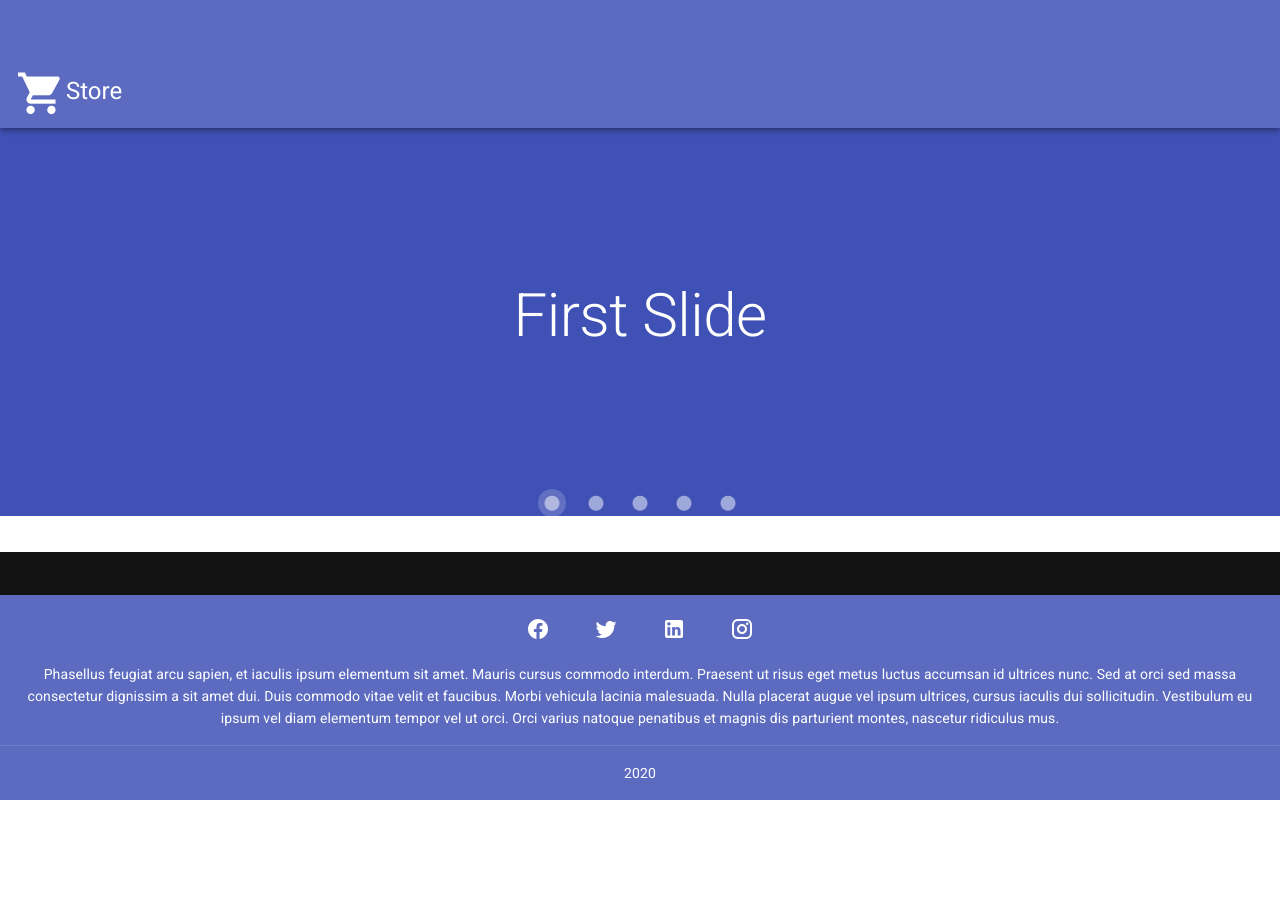
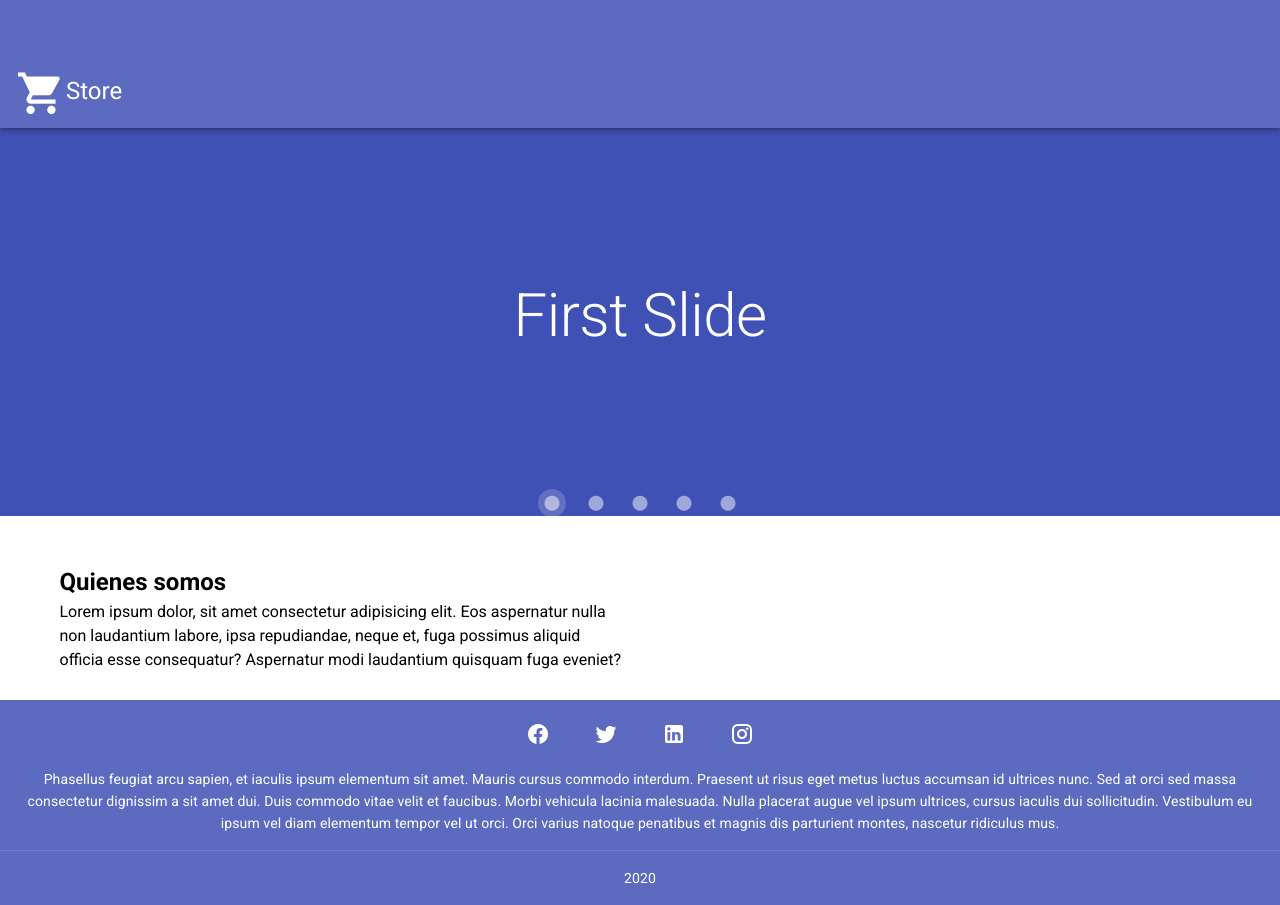
Before and after one commit to BrayanRinconMendoza/web-store, a Nuxt app: page / in a window 1280 px wide. Before the commit the page ends 800 px from the top, so only its background shows below. Built offline with nearby package versions, Linux system fonts and the light colour scheme.

Commit message:
Quienes somos
Sección Quienes Somos en Home

```diff
--- a/pages/index.vue
+++ b/pages/index.vue
@@ -7,6 +7,18 @@
           <v-col cols="12" sm="8" md="6">
             <div class="text-center">
 
+            </div>
+          </v-col>
+        </v-row>
+      </v-container>
+    </div>
+    <div class="content-home">
+      <v-container>
+        <v-row>
+          <v-col cols="12" sm="8" md="6">
+            <div>
+              <h1>Quienes somos</h1>
+              <p>Lorem ipsum dolor, sit amet consectetur adipisicing elit. Eos aspernatur nulla non laudantium labore, ipsa repudiandae, neque et, fuga possimus aliquid officia esse consequatur? Aspernatur modi laudantium quisquam fuga eveniet?</p>
             </div>
           </v-col>
         </v-row>
@@ -29,4 +41,8 @@
   .main-section {
     background-color: white;
   }
+
+  .content-home {
+    color: #000000;
+  }
 </style>
```
